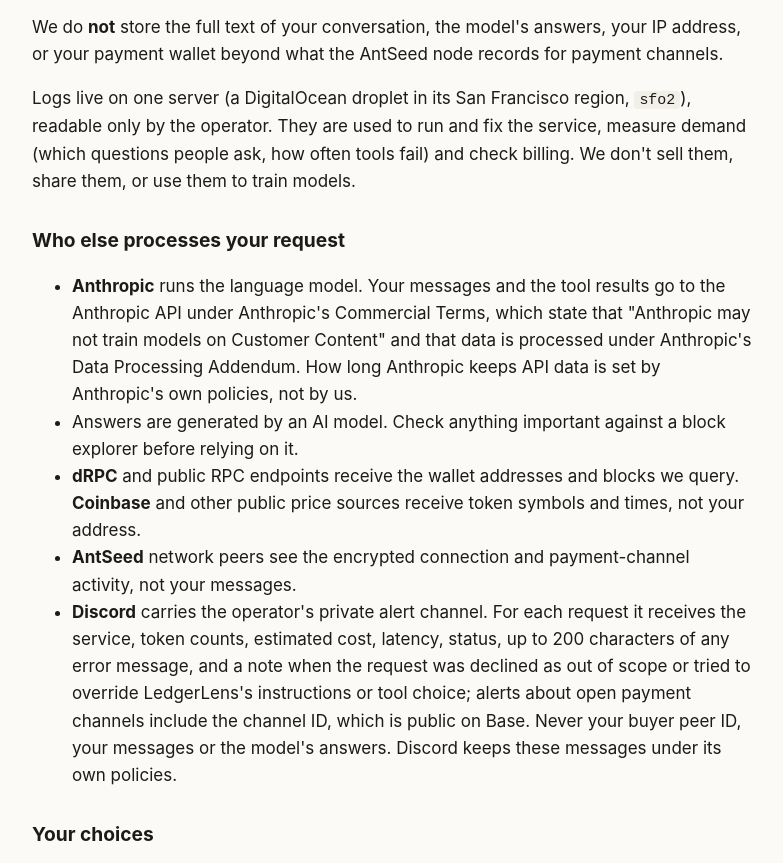
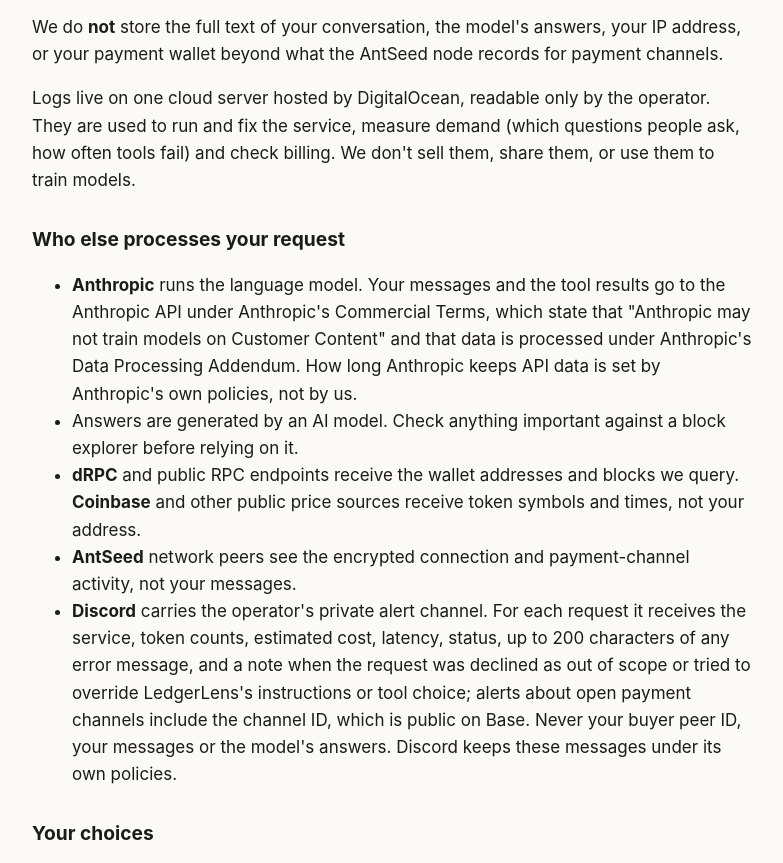
Before and after one commit to 0xkaizenxyz/mutualistlabs-site, a plain HTML site: page privacy.html in a window 1280 px wide. Shown: the part 1617-2480 px from the top of the page, without its empty margins (248-1031 px from the left). Drawn offline with Linux system fonts and the light colour scheme.

Commit message:
Privacy page: drop the server's region
Co-Authored-By: Claude Opus 5.5 <noreply@anthropic.com>

```diff
--- a/privacy.html
+++ b/privacy.html
@@ -149,7 +149,7 @@
 <tr><td>Price and token cache</td><td>Token prices and token names fetched from public sources; nothing about you</td><td>Until replaced</td></tr>
 </tbody></table></div>
 <p>We do <strong>not</strong> store the full text of your conversation, the model's answers, your IP address, or your payment wallet beyond what the AntSeed node records for payment channels.</p>
-<p>Logs live on one server (a DigitalOcean droplet in its San Francisco region, <code>sfo2</code>), readable only by the operator. They are used to run and fix the service, measure demand (which questions people ask, how often tools fail) and check billing. We don't sell them, share them, or use them to train models.</p>
+<p>Logs live on one cloud server hosted by DigitalOcean, readable only by the operator. They are used to run and fix the service, measure demand (which questions people ask, how often tools fail) and check billing. We don't sell them, share them, or use them to train models.</p>
 <h2>Who else processes your request</h2>
 <ul><li><strong>Anthropic</strong> runs the language model. Your messages and the tool results go to the Anthropic API under Anthropic's Commercial Terms, which state that "Anthropic may not train models on Customer Content" and that data is processed under Anthropic's Data Processing Addendum. How long Anthropic keeps API data is set by Anthropic's own policies, not by us.</li><li>Answers are generated by an AI model. Check anything important against a block explorer before relying on it.</li><li><strong>dRPC</strong> and public RPC endpoints receive the wallet addresses and blocks we query. <strong>Coinbase</strong> and other public price sources receive token symbols and times, not your address.</li><li><strong>AntSeed</strong> network peers see the encrypted connection and payment-channel activity, not your messages.</li><li><strong>Discord</strong> carries the operator's private alert channel. For each request it receives the service, token counts, estimated cost, latency, status, up to 200 characters of any error message, and a note when the request was declined as out of scope or tried to override LedgerLens's instructions or tool choice; alerts about open payment channels include the channel ID, which is public on Base. Never your buyer peer ID, your messages or the model's answers. Discord keeps these messages under its own policies.</li></ul>
 <h2>Your choices</h2>
```
